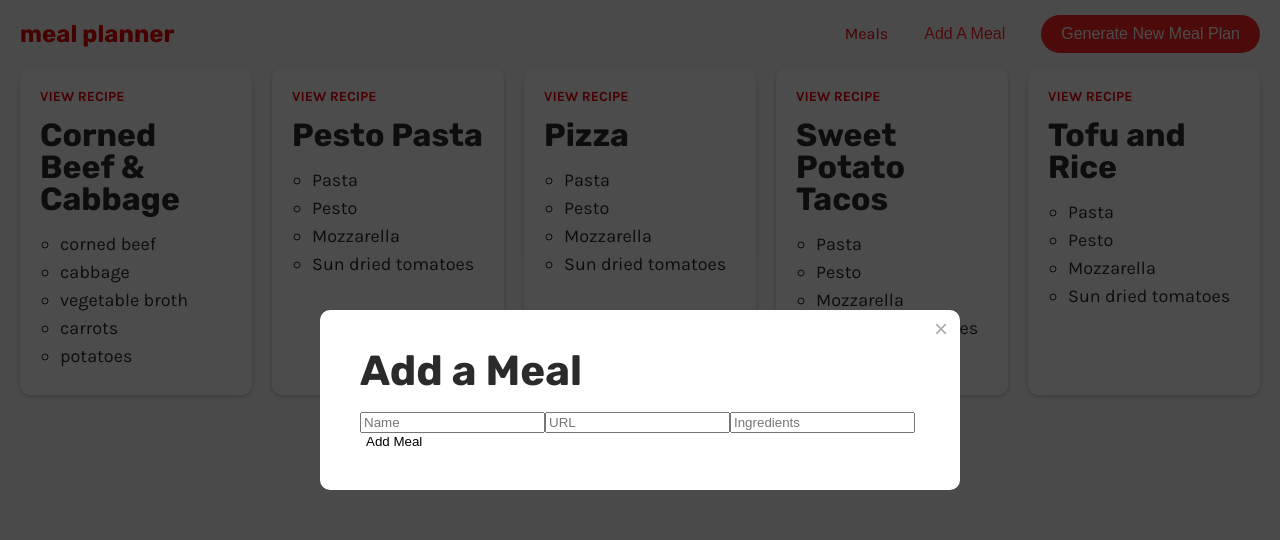
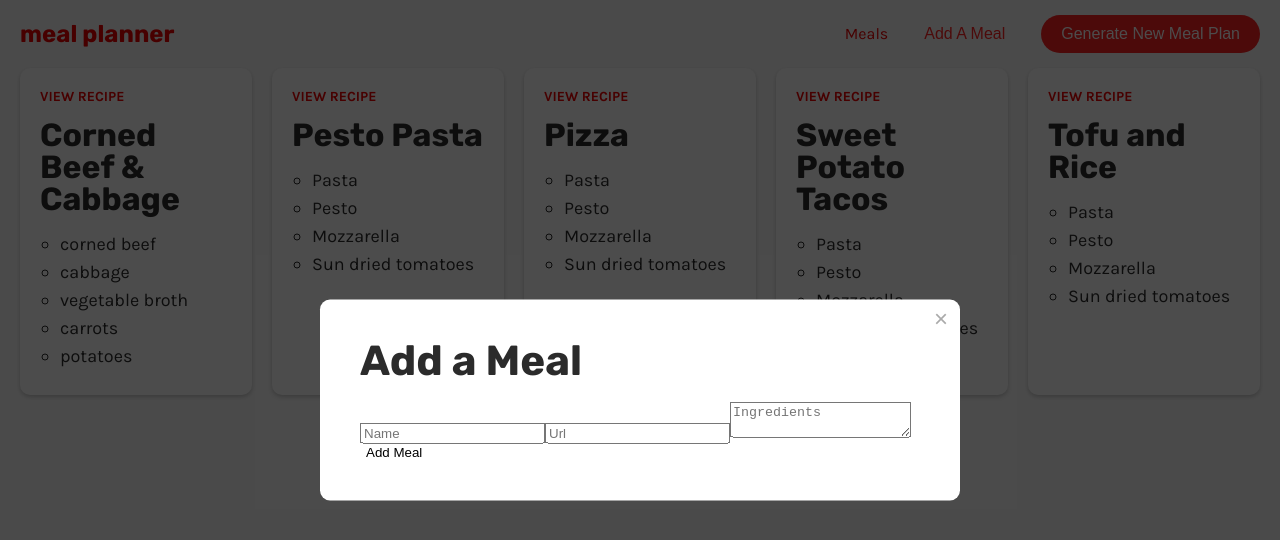
Before and after one commit to shawnkauffman/mealplanner, a React (Vite) app: page / in a window 1280 px wide. Both pictures are taken after a click on the button "Add A Meal". Shown: the top 540 px of the page. Built offline with nearby package versions, Linux system fonts and the light colour scheme.

Commit message:
setup event handlers for add new form

```diff
--- a/src/components/AddNewMealForm.js
+++ b/src/components/AddNewMealForm.js
@@ -2,10 +2,40 @@ import React, { Component } from "react";
 import ReactDOM from "react-dom";
 
 class AddNewMealForm extends Component {
+  constructor() {
+    super();
+    this.state = {
+      newMealName: "",
+      newMealUrl: "",
+      newMealIngredients: ""
+    };
+    this.handleNewMealName = this.handleNewMealName.bind(this);
+    this.handleNewMealUrl = this.handleNewMealUrl.bind(this);
+    this.handleNewMealIngredients = this.handleNewMealIngredients.bind(this);
+  }
+
   closeAddNewMealForm() {
     const modal = document.getElementById("modal");
     ReactDOM.unmountComponentAtNode(modal);
     modal.classList.remove("active");
+  }
+
+  handleNewMealName(event) {
+    this.setState({
+      newMealName: event.target.value
+    });
+  }
+
+  handleNewMealUrl(event) {
+    this.setState({
+      newMealUrl: event.target.value
+    });
+  }
+
+  handleNewMealIngredients(event) {
+    this.setState({
+      newMealIngredients: event.target.value
+    });
   }
 
   handleSubmit(event) {
@@ -24,9 +54,23 @@ class AddNewMealForm extends Component {
           &times;
         </button>
         <form onSubmit={this.handleSubmit}>
-          <input type="text" placeholder="Name" />
-          <input type="text" placeholder="URL" />
-          <input type="text" placeholder="Ingredients" />
+          <input
+            type="text"
+            placeholder="Name"
+            onChange={this.handleNewMealName}
+            value={this.state.newMealName}
+          />
+          <input
+            type="text"
+            onChange={this.handleNewMealUrl}
+            placeholder="Url"
+            value={this.state.newMealUrl}
+          />
+          <textarea
+            placeholder="Ingredients"
+            onChange={this.handleNewMealIngredients}
+            value={this.state.newMealIngredients}
+          />
           <button type="submit">Add Meal</button>
         </form>
       </div>
```
